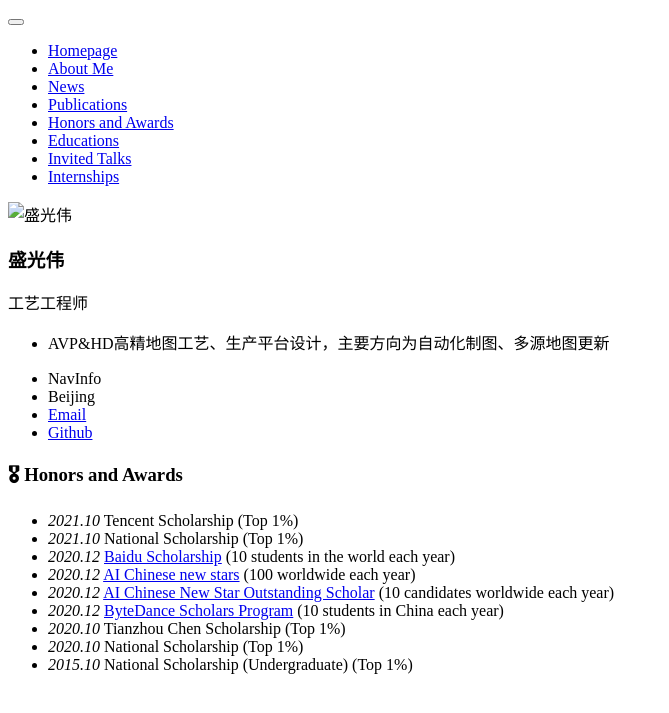
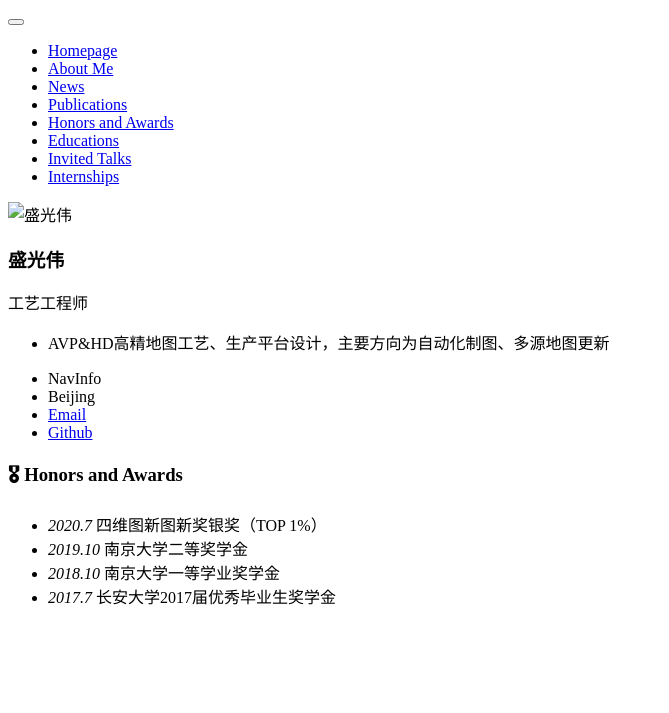
Before and after one commit to alphasheng/alphasheng.github.io, a Jekyll site: the page built from _pages/includes/honers.md, in a window 1280 px wide. Shown: the top 713 px of the page, without its empty margins (0-669 px from the left). Built offline with Jekyll 4.4.1, drawn with Linux system fonts in a browser that asks for light colours; our own code applies the rules of GitHub Pages for plain Markdown files.

Commit message:
Update honers.md

```diff
--- a/_pages/includes/honers.md
+++ b/_pages/includes/honers.md
@@ -1,10 +1,5 @@
 # 🎖 Honors and Awards
-- *2021.10* Tencent Scholarship (Top 1%)
-- *2021.10* National Scholarship (Top 1%)
-- *2020.12* [Baidu Scholarship](https://baike.baidu.com/item/%E7%99%BE%E5%BA%A6%E5%A5%96%E5%AD%A6%E9%87%91/9929412) (10 students in the world each year)
-- *2020.12* [AI Chinese new stars](https://mp.weixin.qq.com/s?__biz=MzA4NzQ5MTA2NA==&mid=2653639431&idx=1&sn=25b6368c1954419b9090840347d9a27d&chksm=8be75b90bc90d286a5af3ef8e610e822d705dc3cf4382b45e3f14489f3e7ec4fd8c95ed0eceb&mpshare=1&scene=2&srcid=0511LMlj9Qv9DeIZAjMjYAU9&sharer_sharetime=1620731348139&sharer_shareid=631c113940cb81f34895aa25ab14422a#rd) (100 worldwide each year)
-- *2020.12* [AI Chinese New Star Outstanding Scholar](https://mp.weixin.qq.com/s?__biz=MzA4NzQ5MTA2NA==&mid=2653639431&idx=1&sn=25b6368c1954419b9090840347d9a27d&chksm=8be75b90bc90d286a5af3ef8e610e822d705dc3cf4382b45e3f14489f3e7ec4fd8c95ed0eceb&mpshare=1&scene=2&srcid=0511LMlj9Qv9DeIZAjMjYAU9&sharer_sharetime=1620731348139&sharer_shareid=631c113940cb81f34895aa25ab14422a#rd) (10 candidates worldwide each year)
-- *2020.12* [ByteDance Scholars Program](https://ur.bytedance.com/scholarship) (10 students in China each year)
-- *2020.10* Tianzhou Chen Scholarship (Top 1%)
-- *2020.10* National Scholarship (Top 1%)
-- *2015.10* National Scholarship (Undergraduate) (Top 1%)
+- *2020.7* 四维图新图新奖银奖（TOP 1%）
+- *2019.10* 南京大学二等奖学金
+- *2018.10* 南京大学一等学业奖学金
+- *2017.7* 长安大学2017届优秀毕业生奖学金
```
